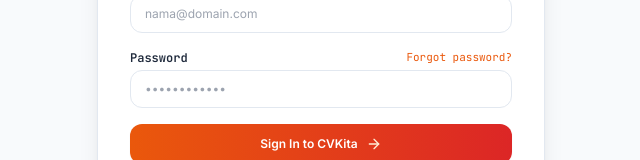
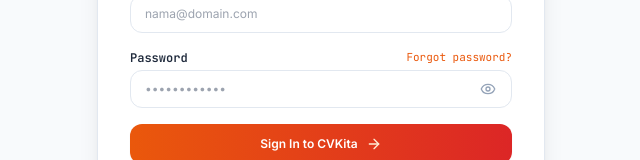
Before and after one commit to bagjasatrio/CVKita, a Next.js app: page /login in a window 1280 px wide. Shown: the part 420-580 px from the top of the page, without its empty margins (319-959 px from the left). Built offline with nearby package versions, Linux system fonts and the light colour scheme.

Commit message:
feat: Add interactive show/hide password toggle button to Login and Register forms

```diff
--- a/src/app/login/page.tsx
+++ b/src/app/login/page.tsx
@@ -3,7 +3,7 @@
 import { useState, Suspense } from "react";
 import Link from "next/link";
 import { useSearchParams } from "next/navigation";
-import { Sparkles, ShieldCheck, ArrowRight, Github, Chrome } from "lucide-react";
+import { Sparkles, ShieldCheck, ArrowRight, Github, Chrome, Eye, EyeOff } from "lucide-react";
 import { useAuth } from "@/lib/auth-context";
 
 function LoginForm() {
@@ -13,6 +13,7 @@
 
   const [email, setEmail] = useState("");
   const [password, setPassword] = useState("");
+  const [showPassword, setShowPassword] = useState(false);
   const [isLoading, setIsLoading] = useState(false);
   const [isUnlocked, setIsUnlocked] = useState(false);
 
@@ -124,8 +125,9 @@
               Forgot password?
             </a>
           </div>
+          <div className="relative">
             <input
-            type={isUnlocked ? "password" : "text"}
+              type={isUnlocked ? (showPassword ? "text" : "password") : "text"}
               name={isUnlocked ? "password" : "no_autofill_password"}
               required
               autoComplete={isUnlocked ? "current-password" : "off"}
@@ -136,8 +138,18 @@
               placeholder="••••••••••••"
               value={password}
               onChange={(e) => setPassword(e.target.value)}
-            className="w-full px-3.5 py-2.5 text-xs border border-slate-200 dark:border-zinc-800 rounded-xl focus:outline-none focus:ring-2 focus:ring-orange-500 dark:focus:ring-orange-500 bg-white dark:bg-zinc-950 text-slate-900 dark:text-zinc-100"
+              className="w-full px-3.5 py-2.5 pr-10 text-xs border border-slate-200 dark:border-zinc-800 rounded-xl focus:outline-none focus:ring-2 focus:ring-orange-500 dark:focus:ring-orange-500 bg-white dark:bg-zinc-950 text-slate-900 dark:text-zinc-100"
             />
+            <button
+              type="button"
+              onClick={() => setShowPassword(!showPassword)}
+              className="absolute right-3 top-1/2 -translate-y-1/2 text-slate-400 hover:text-slate-700 dark:hover:text-zinc-200 transition-colors p-1"
+              aria-label={showPassword ? "Hide password" : "Show password"}
+              title={showPassword ? "Sembunyikan password" : "Tampilkan password"}
+            >
+              {showPassword ? <EyeOff className="w-4 h-4" /> : <Eye className="w-4 h-4" />}
+            </button>
+          </div>
         </div>
 
         <button
--- a/src/app/register/page.tsx
+++ b/src/app/register/page.tsx
@@ -2,7 +2,7 @@
 
 import { useState } from "react";
 import Link from "next/link";
-import { Sparkles, ShieldCheck, ArrowRight, Github, Chrome } from "lucide-react";
+import { Sparkles, ShieldCheck, ArrowRight, Github, Chrome, Eye, EyeOff } from "lucide-react";
 import { useAuth } from "@/lib/auth-context";
 
 export default function RegisterPage() {
@@ -10,6 +10,7 @@
   const [fullName, setFullName] = useState("");
   const [email, setEmail] = useState("");
   const [password, setPassword] = useState("");
+  const [showPassword, setShowPassword] = useState(false);
   const [agreedTerms, setAgreedTerms] = useState(false);
   const [isLoading, setIsLoading] = useState(false);
   const [isUnlocked, setIsUnlocked] = useState(false);
@@ -137,8 +138,9 @@
 
           <div className="space-y-1">
             <label className="text-xs font-mono font-semibold text-slate-800 dark:text-zinc-200">Password *</label>
+            <div className="relative">
               <input
-              type={isUnlocked ? "password" : "text"}
+                type={isUnlocked ? (showPassword ? "text" : "password") : "text"}
                 name={isUnlocked ? "password" : "no_autofill_password"}
                 required
                 autoComplete={isUnlocked ? "new-password" : "off"}
@@ -149,8 +151,18 @@
                 placeholder="Minimum 8 characters"
                 value={password}
                 onChange={(e) => setPassword(e.target.value)}
-              className="w-full px-3.5 py-2.5 text-xs border border-slate-200 dark:border-zinc-800 rounded-xl focus:outline-none focus:ring-2 focus:ring-orange-500 dark:focus:ring-orange-500 bg-white dark:bg-zinc-950 text-slate-900 dark:text-zinc-100"
+                className="w-full px-3.5 py-2.5 pr-10 text-xs border border-slate-200 dark:border-zinc-800 rounded-xl focus:outline-none focus:ring-2 focus:ring-orange-500 dark:focus:ring-orange-500 bg-white dark:bg-zinc-950 text-slate-900 dark:text-zinc-100"
               />
+              <button
+                type="button"
+                onClick={() => setShowPassword(!showPassword)}
+                className="absolute right-3 top-1/2 -translate-y-1/2 text-slate-400 hover:text-slate-700 dark:hover:text-zinc-200 transition-colors p-1"
+                aria-label={showPassword ? "Hide password" : "Show password"}
+                title={showPassword ? "Sembunyikan password" : "Tampilkan password"}
+              >
+                {showPassword ? <EyeOff className="w-4 h-4" /> : <Eye className="w-4 h-4" />}
+              </button>
+            </div>
           </div>
 
           <div className="flex items-start gap-2 pt-1">
```
Lines whose indentation alone changed are shown as unchanged.
